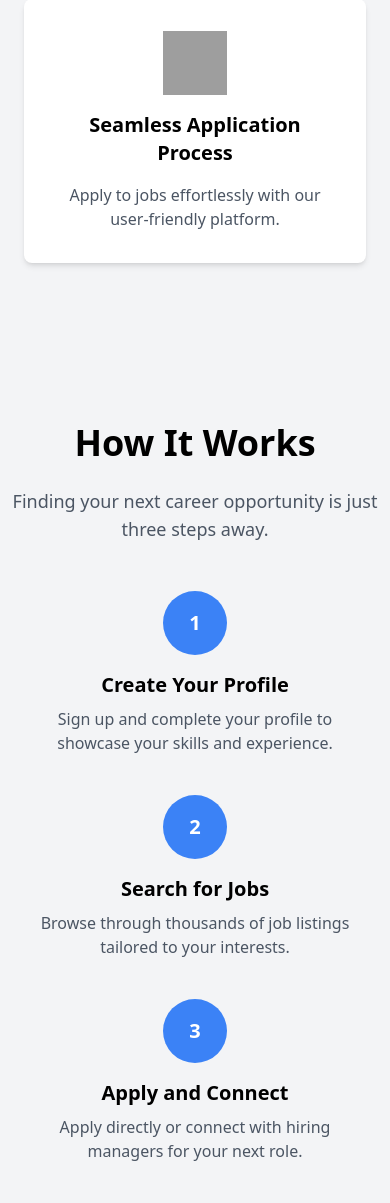
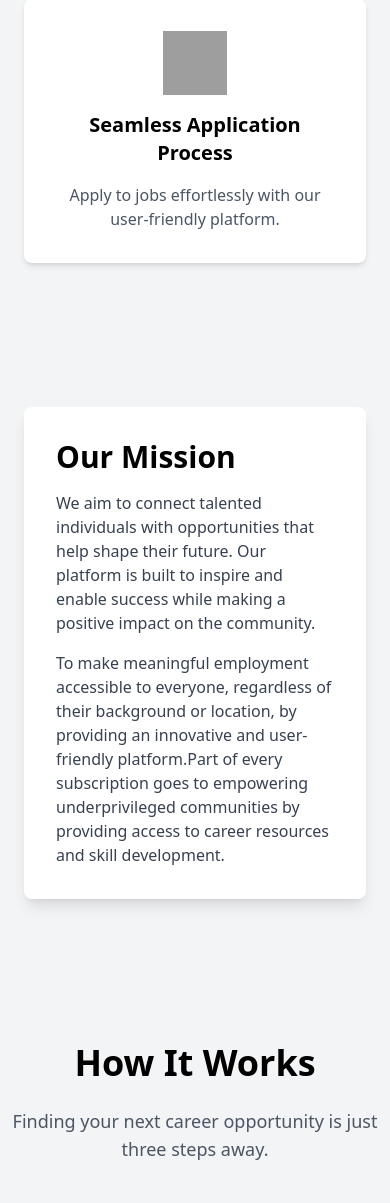
Before and after one commit to peterdev123/gitjob, a Django app: page / in a window 390 px wide. Shown: the part 1701-2904 px from the top of the page. Run offline with Django 5.2, Linux system fonts and the light colour scheme; some libraries are stand-ins or nearby versions; grey boxes are pictures that could not be loaded.

Commit message:
Improve Landing Page

```diff
--- a/gitjob/templates/gitjob/hero.html
+++ b/gitjob/templates/gitjob/hero.html
@@ -16,8 +16,8 @@
         <nav>
           <ul class="flex space-x-6">
             <li><a href="{% url 'home' %}" class="text-black text-lg hover:underline">Home</a></li>
-            <li><a href="#" class="text-black text-lg hover:underline">Contact Us</a></li>
-            <li><a href="#" class="text-black text-lg hover:underline">About</a></li>
+            <li><a href="{% url 'contactus' %}" class="text-black text-lg hover:underline">Contact Us</a></li>
+            <li><a href="{% url 'aboutus' %}" class="text-black text-lg hover:underline">About</a></li>
             <li><a href="{% url 'login' %}" class="text-black text-lg hover:underline">Login</a></li>
           </ul>
         </nav>
@@ -66,7 +66,6 @@
           Explore our unique features and benefits designed to help you achieve your career goals.
         </p>
         <div class="grid grid-cols-1 sm:grid-cols-2 lg:grid-cols-3 gap-10 px-6">
-          <!-- Feature 1 -->
           <div class="bg-white shadow-md rounded-lg p-8">
             <img src="{% static 'images/job.png' %}" alt="Real-Time Updates" class="mx-auto mb-4 h-16 w-16">
             <h3 class="text-xl font-semibold mb-4">Real-Time Job Updates</h3>
@@ -74,7 +73,6 @@
               Stay informed with live updates on job openings tailored to your preferences.
             </p>
           </div>
-          <!-- Feature 2 -->
           <div class="bg-white shadow-md rounded-lg p-8">
             <img src="{% static 'images/promotion.png' %}" alt="Career Insights" class="mx-auto mb-4 h-16 w-16">
             <h3 class="text-xl font-semibold mb-4">Career Insights</h3>
@@ -82,7 +80,6 @@
               Access industry trends and guidance to plan your career with confidence.
             </p>
           </div>
-          <!-- Feature 3 -->
           <div class="bg-white shadow-md rounded-lg p-8">
             <img src="{% static 'images/application.png' %}" alt="Seamless Application" class="mx-auto mb-4 h-16 w-16">
             <h3 class="text-xl font-semibold mb-4">Seamless Application Process</h3>
@@ -93,6 +90,34 @@
         </div>
       </div>
     </section>
+    <!-- Mission -->
+    <section class="relative bg-gray-100 py-16">
+      <div class="relative container mx-auto flex items-center px-6 lg:px-20">
+        <div class="bg-white p-8 shadow-lg rounded-lg w-full lg:w-1/2">
+          <h2 class="text-3xl font-bold mb-4">Our Mission</h2>
+          <p class="text-gray-700 mb-4">
+            We aim to connect talented individuals with opportunities that help
+            shape their future. Our platform is built to inspire and enable
+            success while making a positive impact on the community.
+          </p>
+          <p class="text-gray-700">
+            To make meaningful employment accessible to everyone, regardless of their background or location, by providing an innovative and user-friendly platform.Part of every subscription goes to empowering underprivileged
+            communities by providing access to career resources and skill
+            development.
+          </p>
+        </div>
+        <div
+          class="absolute inset-0 lg:relative lg:w-1/2 lg:ml-6 lg:block hidden"
+        >
+          <img
+            src="{% static 'images/mission-background.jpg' %}"
+            alt="Community Work"
+            class="object-cover w-full h-full rounded-lg shadow-lg"
+          />
+        </div>
+      </div>
+    </section>
+    <!-- How it works -->
     <section class="bg-gray-100 py-20">
       <div class="container mx-auto text-center">
         <h2 class="text-4xl font-bold mb-6">How It Works</h2>
--- a/manager/templates/manager/post_jobs.html
+++ b/manager/templates/manager/post_jobs.html
@@ -7,11 +7,11 @@
     <title>Job Posting Form</title>
     <script src="https://cdn.tailwindcss.com"></script>
 </head>
-<body>
+<body class="bg-gray-100">
     <!-- Headings -->
     {% include 'includes/headings.html' %}
 
-    <div class="max-w-4xl mx-auto p-10 border border-grey-100 bg-white shadow-lg my-8 rounded-lg">
+    <div class="max-w-4xl mx-auto p-10 border border-grey-300 bg-white shadow-lg my-8 rounded-lg">
         <div class="bg-cyan-400 text-white text-center py-4 rounded-t-lg">
             <h1 class="text-2xl font-bold">Job Posting</h1>
         </div>
```
